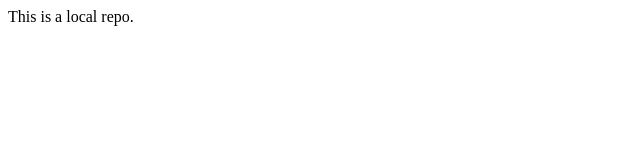
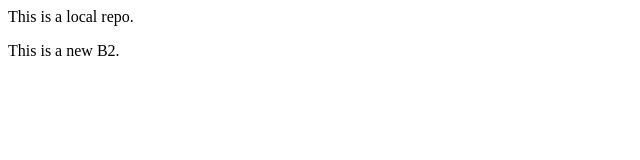
Before and after one commit to Idreesgit/localrepo, a plain HTML site: page LocalRepo/index.html in a window 1280 px wide. Shown: the full height of the page, 0-640 px from the left. Drawn offline with Linux system fonts and the light colour scheme.

Commit message:
This is new B2

```diff
--- a/LocalRepo/index.html
+++ b/LocalRepo/index.html
@@ -1 +1,2 @@
 <p>This is a local repo.</p>
+<p>This is  a new B2.</p>
```
